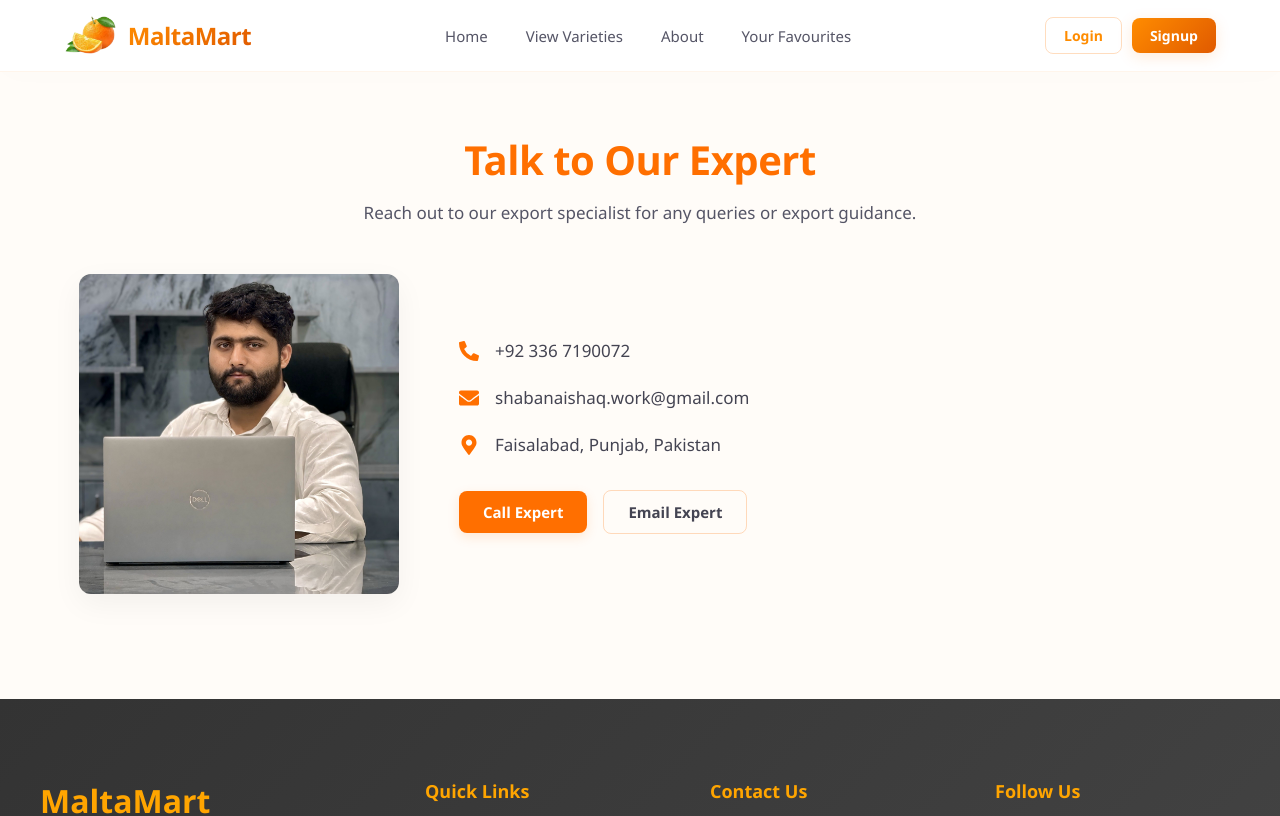
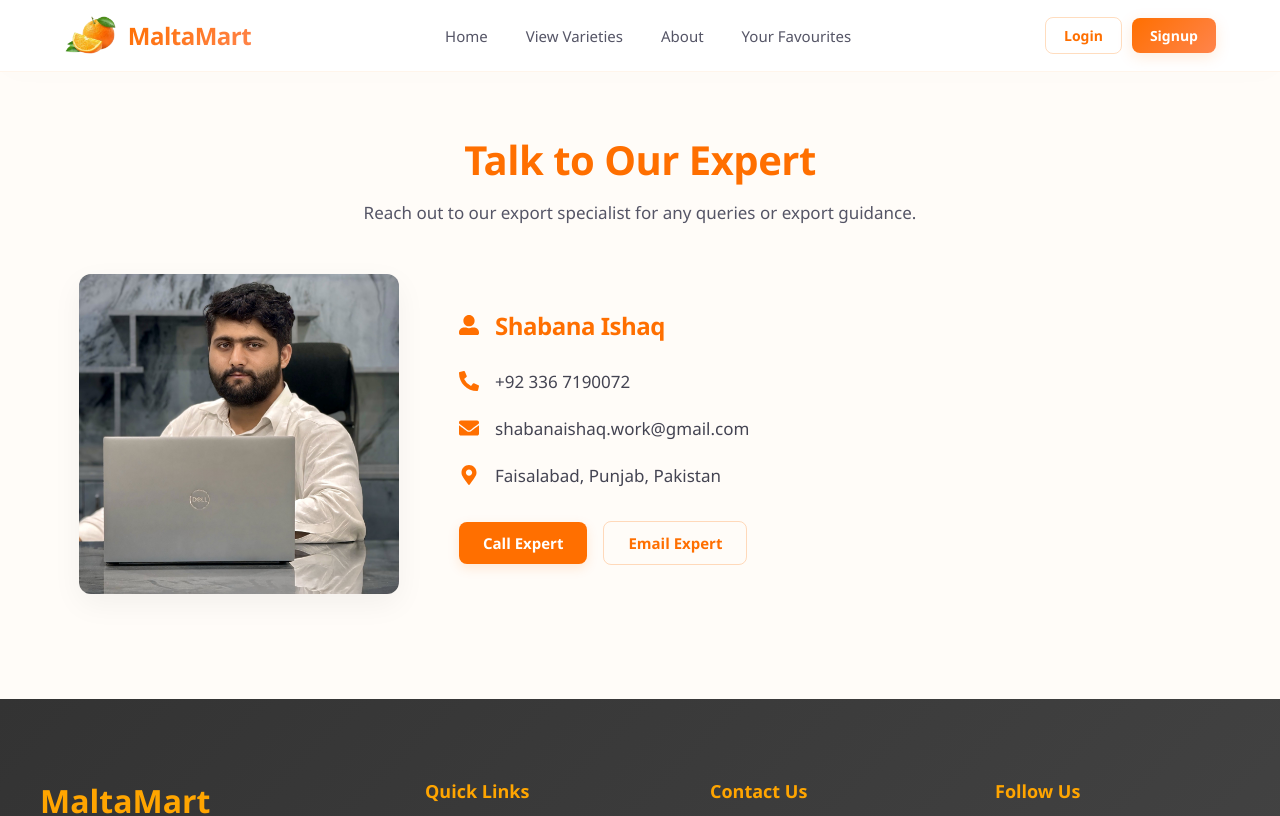
Before and after one commit to mgulabyar/maltamart-frontend, a React (Create React App) app: page /contact in a window 1280 px wide. Shown: the top 816 px of the page. Built offline with nearby package versions, Linux system fonts and the light colour scheme.

Commit message:
Add founder name with user icon and fix contact buttons hover transition

```diff
--- a/src/pages/Contact/ContactPage.css
+++ b/src/pages/Contact/ContactPage.css
@@ -1,3 +1,13 @@
+:root {
+  --primary-orange: #ff6f00;
+  --primary-hover: #ff844c;
+  --dark-slate: #1e1e24;
+  --text-muted: #555566;
+  --bg-light: #fffcf8;
+  --transition-smooth: all 0.3s cubic-bezier(0.16, 1, 0.3, 1);
+  --card-shadow: 0 4px 15px rgba(0, 0, 0, 0.05);
+}
+
 * {
   padding: 0;
   margin: 0;
@@ -19,7 +29,7 @@
 
 .contact-header h1 {
   font-size: 40px;
-  color: #ff6f00;
+  color: var(--primary-orange);
   font-weight: 700;
   margin-bottom: 12px;
   letter-spacing: -0.5px;
@@ -27,7 +37,7 @@
 
 .contact-header p {
   font-size: 17px;
-  color: #555566;
+  color: var(--text-muted);
   max-width: 600px;
   margin: 0 auto;
   line-height: 1.6;
@@ -59,7 +69,7 @@
   object-fit: cover;
   border-radius: 12px;
   box-shadow: 0 10px 30px rgba(0, 0, 0, 0.05);
-  transition: transform 0.4s cubic-bezier(0.16, 1, 0.3, 1);
+  transition: var(--transition-smooth);
 }
 
 .contact-image img:hover {
@@ -89,6 +99,20 @@
   color: #444452;
 }
 
+.expert-name-row {
+  display: flex;
+  align-items: center;
+  gap: 16px;
+  margin-bottom: 4px;
+}
+
+.expert-name {
+  font-size: 24px;
+  font-weight: 700;
+  color: var(--primary-orange);
+  letter-spacing: -0.5px;
+}
+
 .contact-details div a {
   color: #444452;
   text-decoration: none;
@@ -96,7 +120,7 @@
 }
 
 .contact-details div a:hover {
-  color: #ff6f00;
+  color: var(--primary-orange);
 }
 
 .contact-buttons {
@@ -106,41 +130,49 @@
 }
 
 .contact-buttons a {
+  display: inline-block;
   text-decoration: none;
   font-weight: 600;
   padding: 11px 24px;
   border-radius: 8px;
   font-size: 15px;
-  transition: all 0.25s ease;
+  transition:
+    transform 0.3s cubic-bezier(0.16, 1, 0.3, 1),
+    background-color 0.3s cubic-bezier(0.16, 1, 0.3, 1),
+    color 0.3s cubic-bezier(0.16, 1, 0.3, 1),
+    box-shadow 0.3s cubic-bezier(0.16, 1, 0.3, 1);
 }
 
 .contact-buttons .btn-call {
-  background-color: #ff6f00;
-  color: #ffffff;
+  background-color: var(--primary-orange);
+  color: #ffffff !important;
   box-shadow: 0 4px 12px rgba(255, 111, 0, 0.15);
 }
 
 .contact-buttons .btn-call:hover {
-  background-color: #ff844c;
-  transform: translateY(-2px);
-  transition: all 0.3s ease;
+  background-color: var(--primary-hover);
+  color: #ffffff !important;
+  transform: translateY(-3px);
   box-shadow: 0 6px 18px rgba(255, 111, 0, 0.25);
 }
 
 .contact-buttons .btn-email {
   border: 1px solid rgba(255, 111, 0, 0.25);
+  color: var(--primary-orange);
   background: transparent;
 }
 
 .contact-buttons .btn-email:hover {
-  border-color: #ff6f00;
-  background-color: rgba(255, 111, 0, 0.02);
-  transform: translateY(-2px);
+  border-color: var(--primary-orange);
+  background-color: var(--primary-orange);
+  color: #ffffff !important;
+  transform: translateY(-3px);
+  box-shadow: 0 6px 18px rgba(255, 111, 0, 0.15);
 }
 
 .contact-icon {
   font-size: 20px;
-  color: #ff6f00;
+  color: var(--primary-orange);
   flex-shrink: 0;
 }
 
--- a/src/pages/Contact/ContactPage.jsx
+++ b/src/pages/Contact/ContactPage.jsx
@@ -1,5 +1,10 @@
 import React, { useEffect, useRef } from "react";
-import { FaPhoneAlt, FaEnvelope, FaMapMarkerAlt } from "react-icons/fa";
+import {
+  FaPhoneAlt,
+  FaEnvelope,
+  FaMapMarkerAlt,
+  FaUserAlt,
+} from "react-icons/fa";
 import ExpertImage from "../../images/asfand.jpeg";
 import Footer from "../../components/Footer/Footer";
 import "./ContactPage.css";
@@ -37,6 +42,11 @@ const ContactPage = () => {
           </div>
 
           <div className="contact-details" ref={detailsRef}>
+            <div className="expert-name-row">
+              <FaUserAlt className="contact-icon" />
+              <span className="expert-name">Shabana Ishaq</span>
+            </div>
+
             <div>
               <FaPhoneAlt className="contact-icon" />
               <a href="tel:+923367190072">+92 336 7190072</a>
```
